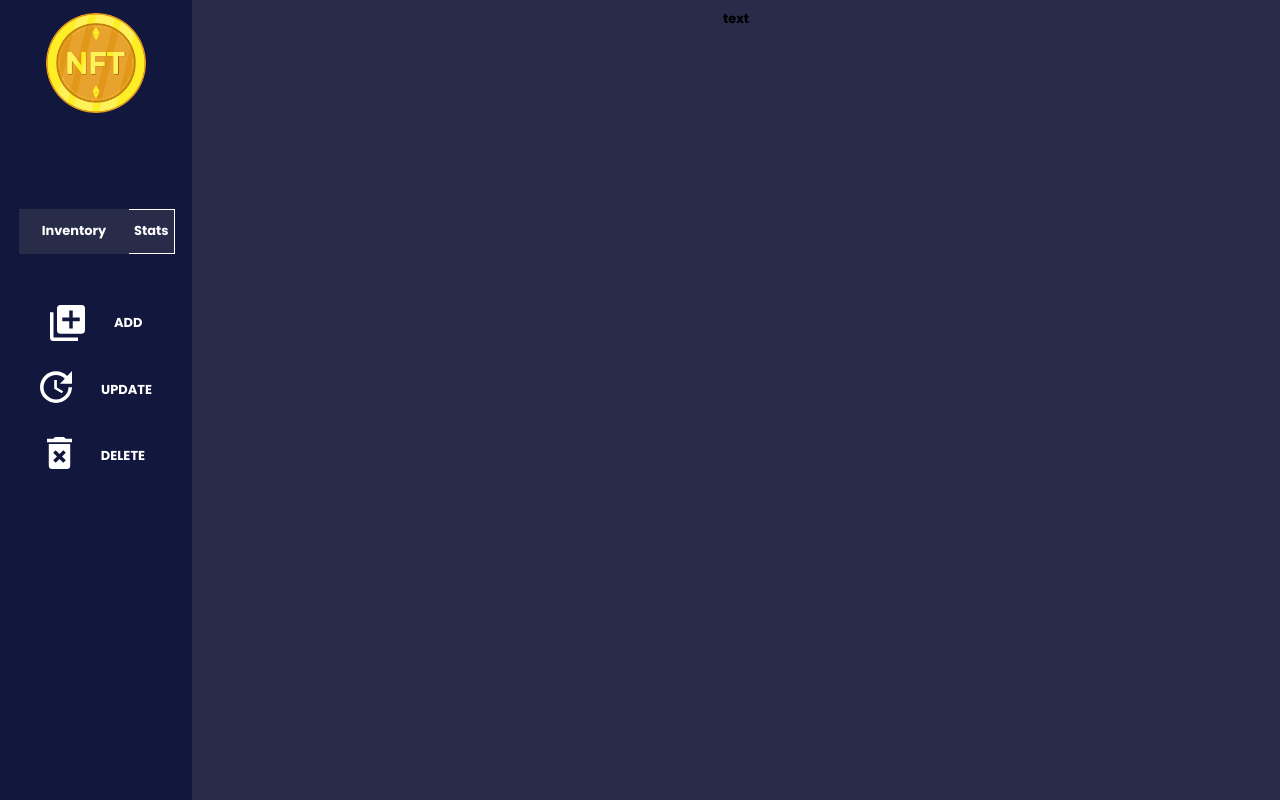
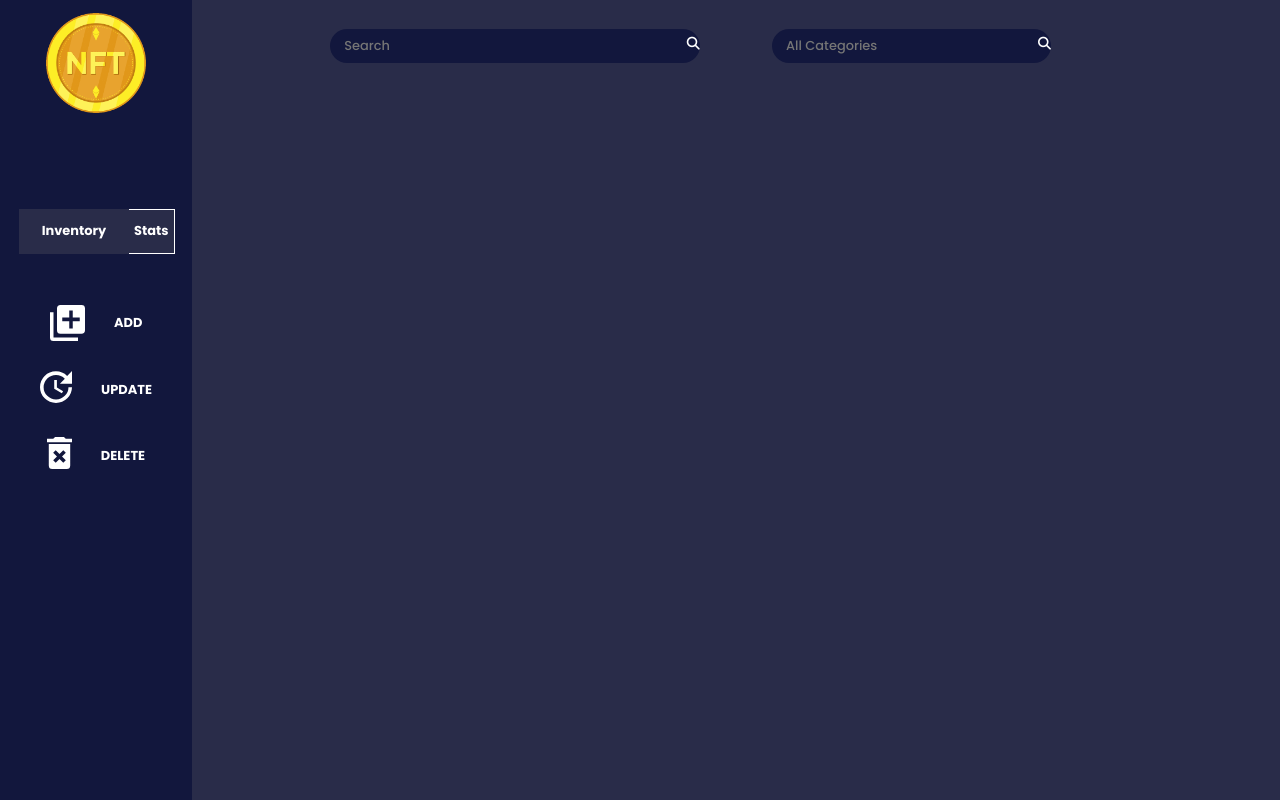
Before and after one commit to YouCodeSchool/ShopNow, a PHP site: page /inventory.php in a window 1280 px wide. Run offline with PHP 8.4, Linux system fonts and the light colour scheme; some libraries are stand-ins or nearby versions.

Commit message:
update inventory page

```diff
--- a/inventory.php
+++ b/inventory.php
@@ -18,8 +18,9 @@ ini_set("display_errors", "stdout");
         <meta name="application-name" content="ShopNow : Our NFT Selling Platform">
         <title>ShopNow</title>
         <link rel="stylesheet" href="public/css/inventory.css">
+        <script src="https://kit.fontawesome.com/c4254e24a8.js"></script>
 </head>
-<body>
+<body class="flex flex-row">
     <!-- <header> -->
     <!-- Left bar -->
 
@@ -57,7 +58,24 @@ ini_set("display_errors", "stdout");
         </div>
 
         <div class="main-page center">
-        <h1 style ="color:Black; ">text </h1>
+            <div class="flex flex-row center" style="width : inherit;">
+                <div class="search-container margin">
+                    <form for="search">
+                        <div class="input-icons">
+                            <i class="fas fa-search icon"></i>
+                            <input type="text" class="bg-color input-field" id="search" name="searchByName" placeholder="Search">
+                        </div>
+                    </form>
+                </div>
+                <div class="cat-container">
+                    <form for="cat">
+                        <div class="input-icons">
+                            <i class="fas fa-search icon"></i>
+                            <input type="text" class="bg-color input-field" id="cat" name="searchByCat" placeholder="All Categories">
+                        </div>
+                    </form>
+                </div>
+            </div>
         </div>
 
 
--- a/public/css/inventory.css
+++ b/public/css/inventory.css
@@ -110,3 +110,35 @@ a {
     /* justify-content: space-between; */
     margin : 1rem;
 }
+
+.input-field {
+    width: 100%;
+    padding: 0.5rem 0 0.5rem 1rem;
+    border-radius: 25px;
+    border : 0;
+}
+.input-icons {
+    width: 100%;
+    /* margin-bottom: 10px; */
+}
+.input-icons i{
+    position: relative;
+    float : right;
+}
+
+.icon {
+    /* padding: 10px; */
+    position : relative;
+    top : 1.5rem;
+    /* right : 0;
+    margin-right : 0; */
+    z-index : 10;
+    /* min-width: 50px; */
+}
+
+.search-container{
+    width : 40%;
+}
+.margin{
+    margin : 1.1rem 5rem;
+}
```
Lines whose indentation alone changed are shown as unchanged.
